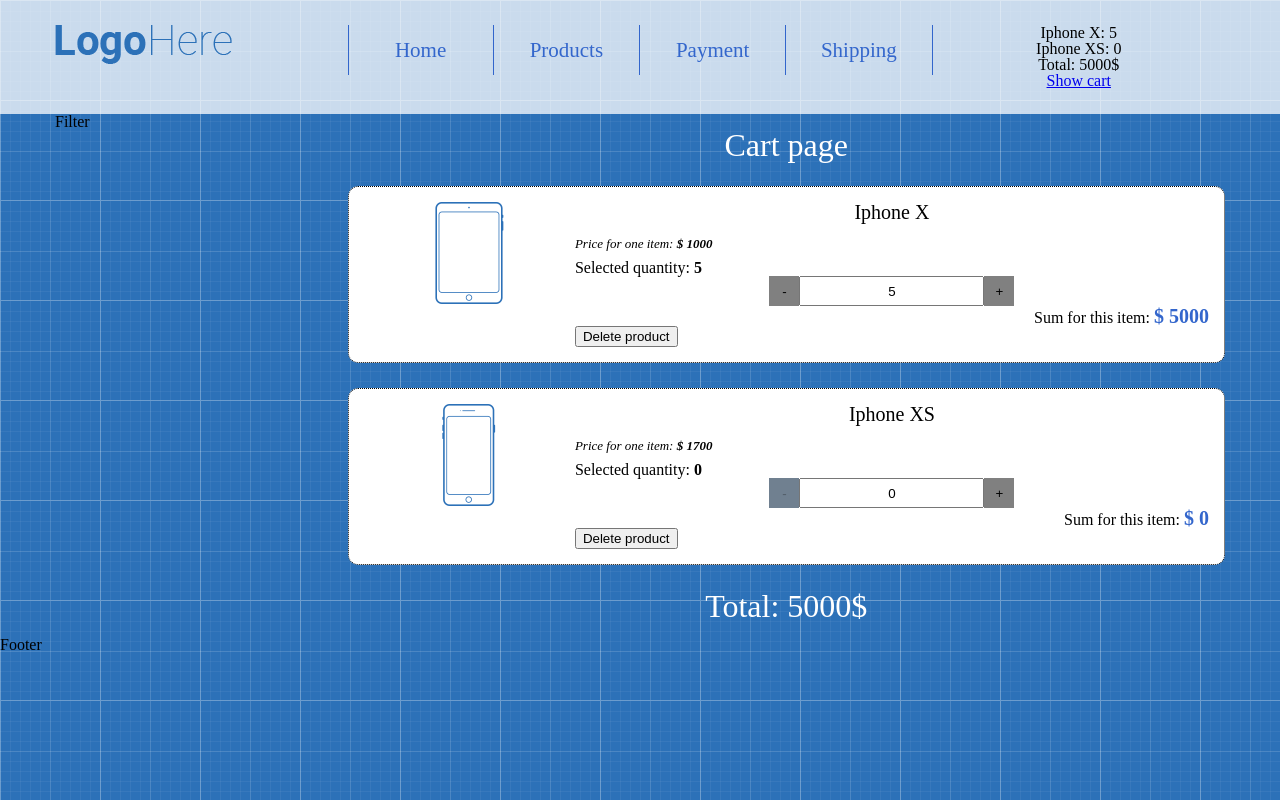
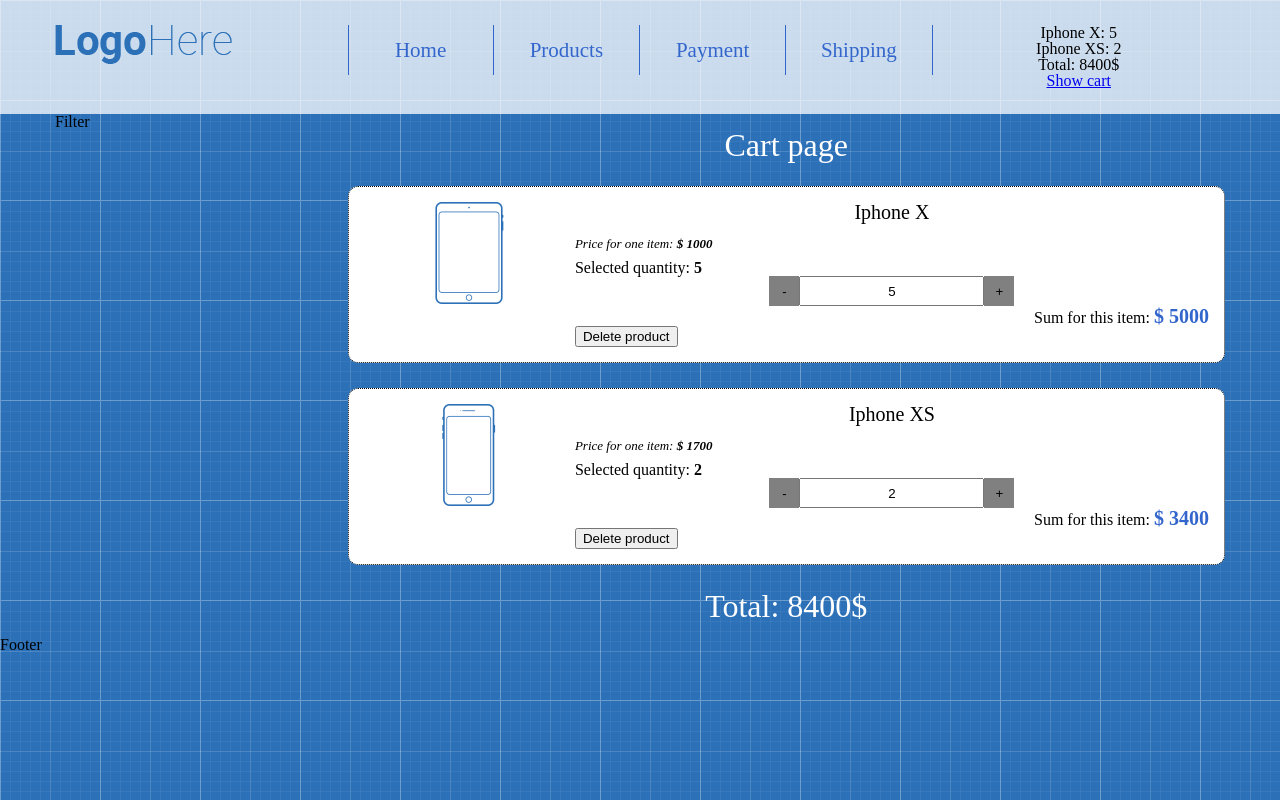
Before and after one commit to dimonkatri4/shop-project, a React (Create React App) app: page /cart in a window 1280 px wide. Built offline with nearby package versions, Linux system fonts and the light colour scheme.

Commit message:
видалення останнього товару при натисканні -

```diff
--- a/src/App/App.js
+++ b/src/App/App.js
@@ -13,7 +13,7 @@
 	state = {
 	productInCart: {
 		1:5,
-		2:0,
+		2:2,
 	}
 }
 
--- a/src/App/Main/Products/ProductListItem.js
+++ b/src/App/Main/Products/ProductListItem.js
@@ -47,6 +47,7 @@
                     productsCount = {this.state.productsCount}
                     onDecrementClick = {this.onDecrementClick}
                     onIncrementClick = {this.onIncrementClick}
+                    minCount = {1}
                 />
                 <div className="product-price">Price: {price}</div>
                 <button
--- a/src/Components/Cart/CartProductListItemExtended.js
+++ b/src/Components/Cart/CartProductListItemExtended.js
@@ -27,8 +27,15 @@
                 </p>
                 <Quantity
                     productsCount={productCount}
+                    onDecrementClick = {()=>{
+                        if(productCount === 1) {
+                            removeProductFromCart(product.id)
+                        } else {
+                            changeProductCount(product.id,productCount-1)
+                        }
+                    }}
                     onIncrementClick = {()=>changeProductCount(product.id,productCount+1)}
-                    onDecrementClick = {()=>changeProductCount(product.id,productCount-1)}
+                    minCount = {0}
                 />
                 <p className="cart-extended-sum">
                         Sum for this item: <span className="bold sum-price">$ {(product.price * productCount)} </span>
--- a/src/Components/Quantity/Quantity.js
+++ b/src/Components/Quantity/Quantity.js
@@ -4,10 +4,11 @@
     productsCount,
     onDecrementClick,
     onIncrementClick,
+    minCount
 }) => {
     return (
         <div className="product-quantity">
-            <button onClick={()=>onDecrementClick()} disabled={productsCount <=1} >-</button>
+            <button onClick={()=>onDecrementClick()} disabled={productsCount <=minCount} >-</button>
             <input type="text" value = {productsCount} readOnly={true}></input>
             <button onClick={()=>onIncrementClick()} disabled={productsCount >=10} >+</button>
         </div>
```
